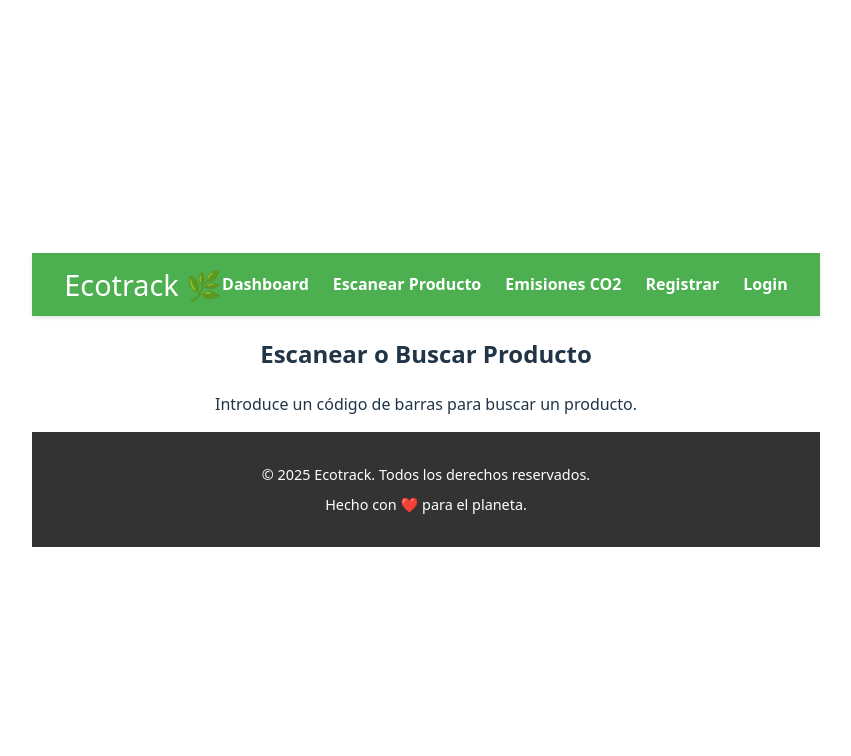
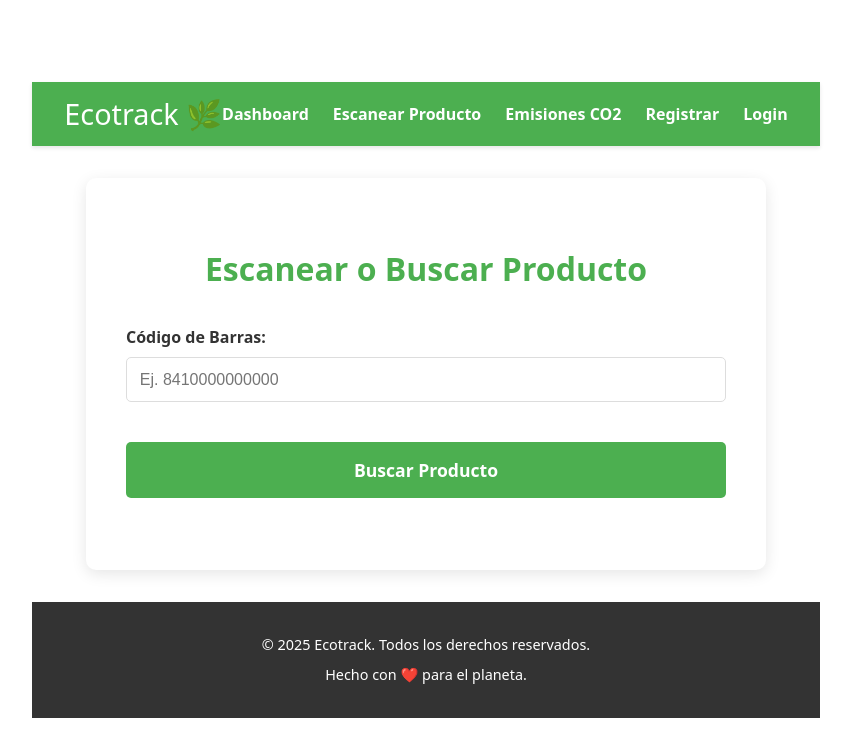
Before and after one commit to ElenaUC8/ecotrack, a React (Vite) app in the folder frontend/: page /scan-product in a window 1280 px wide. Shown: the top 756 px of the page, without its empty margins (214-1065 px from the left). Built offline with nearby package versions, Linux system fonts and the light colour scheme.

Commit message:
Escaneo productos

```diff
--- a/frontend/src/pages/ProductScanner.css
+++ b/frontend/src/pages/ProductScanner.css
@@ -1,2 +1,113 @@
 /* src/pages/ProductScanner.css */
-/* Estilos para el escáner de productos */
+.product-scanner-container {
+  max-width: 600px;
+  margin: 2rem auto;
+  padding: 2.5rem;
+  background-color: #ffffff;
+  border-radius: 10px;
+  box-shadow: 0 4px 15px rgba(0, 0, 0, 0.1);
+  text-align: center;
+}
+
+.product-scanner-container h2 {
+  color: #4CAF50;
+  margin-bottom: 2rem;
+  font-size: 2rem;
+}
+
+.product-search-form {
+  display: flex;
+  flex-direction: column;
+  gap: 1.5rem;
+  margin-bottom: 2rem;
+}
+
+.product-search-form .form-group {
+  text-align: left;
+}
+
+.product-search-form label {
+  display: block;
+  margin-bottom: 0.5rem;
+  font-weight: bold;
+  color: #333;
+}
+
+.product-search-form input[type="text"] {
+  width: 100%;
+  padding: 0.8rem;
+  border: 1px solid #ddd;
+  border-radius: 5px;
+  font-size: 1rem;
+  box-sizing: border-box;
+}
+
+.product-search-form input:focus {
+  border-color: #4CAF50;
+  outline: none;
+  box-shadow: 0 0 0 3px rgba(76, 175, 80, 0.2);
+}
+
+.search-button, .favorite-button {
+  background-color: #4CAF50;
+  color: white;
+  padding: 1rem 1.5rem;
+  border: none;
+  border-radius: 5px;
+  font-size: 1.1rem;
+  font-weight: bold;
+  cursor: pointer;
+  transition: background-color 0.3s ease, transform 0.2s ease;
+  margin-top: 1rem;
+}
+
+.search-button:hover, .favorite-button:hover {
+  background-color: #45a049;
+  transform: translateY(-2px);
+}
+
+.search-button:disabled {
+  background-color: #cccccc;
+  cursor: not-allowed;
+}
+
+.product-details {
+  margin-top: 2rem;
+  padding: 1.5rem;
+  background-color: #f9f9f9;
+  border: 1px solid #eee;
+  border-radius: 8px;
+  text-align: left;
+}
+
+.product-details h3 {
+  color: #333;
+  margin-top: 0;
+  font-size: 1.8rem;
+  margin-bottom: 1rem;
+}
+
+.product-details p {
+  margin-bottom: 0.5rem;
+  color: #555;
+}
+
+.product-details strong {
+  color: #333;
+}
+
+.login-prompt {
+  color: #888;
+  font-style: italic;
+  margin-top: 1rem;
+}
+
+.error-message {
+  color: #d9534f;
+  background-color: #f2dede;
+  border: 1px solid #ebccd1;
+  padding: 10px;
+  border-radius: 5px;
+  margin-bottom: 1rem;
+  margin-top: 1rem; /* Asegura espacio si aparece después del formulario */
+}
--- a/frontend/src/pages/ProductScanner.jsx
+++ b/frontend/src/pages/ProductScanner.jsx
@@ -1,14 +1,123 @@
 // src/pages/ProductScanner.jsx
-import React from 'react';
+import React, { useState, useEffect } from 'react';
+import './ProductScanner.css'; // Crearemos este archivo para estilos específicos
 
 function ProductScanner() {
+  const [barcode, setBarcode] = useState('');
+  const [product, setProduct] = useState(null); // Para almacenar los datos del producto encontrado
+  const [error, setError] = useState('');
+  const [loading, setLoading] = useState(false); // Para indicar que la búsqueda está en curso
+
+  // Obtener el user_id del localStorage para las operaciones de favoritos
+  const userId = localStorage.getItem('user_id');
+
+  const handleSearch = async (event) => {
+    event.preventDefault();
+    setError('');
+    setProduct(null); // Limpiar producto anterior
+    setLoading(true);
+
+    if (!barcode) {
+      setError('Por favor, introduce un código de barras.');
+      setLoading(false);
+      return;
+    }
+
+    try {
+      const response = await fetch(`http://localhost:5000/api/products/search?barcode=${barcode}`);
+      const data = await response.json();
+
+      if (!response.ok) {
+        throw new Error(data.error || data.message || 'Error al buscar el producto');
+      }
+
+      setProduct(data); // Guarda los datos del producto
+      console.log('Producto encontrado:', data);
+
+    } catch (err) {
+      console.error('Error en la búsqueda:', err);
+      setError(err.message || 'Error desconocido al buscar el producto.');
+    } finally {
+      setLoading(false);
+    }
+  };
+
+  const handleAddFavorite = async () => {
+    if (!userId) {
+      setError('Debes iniciar sesión para añadir favoritos.');
+      return;
+    }
+    if (!product || !product.barcode) {
+      setError('No hay producto seleccionado para añadir a favoritos.');
+      return;
+    }
+
+    try {
+      const response = await fetch(`http://localhost:5000/api/users/${userId}/favorites`, {
+        method: 'POST',
+        headers: {
+          'Content-Type': 'application/json',
+        },
+        body: JSON.stringify({ barcode: product.barcode }),
+      });
+
+      const data = await response.json();
+
+      if (!response.ok) {
+        throw new Error(data.error || data.message || 'Error al añadir a favoritos');
+      }
+
+      alert(data.message || 'Producto añadido a favoritos!');
+      console.log('Favorito añadido:', data);
+
+    } catch (err) {
+      console.error('Error al añadir favorito:', err);
+      setError(err.message || 'Error desconocido al añadir a favoritos.');
+    }
+  };
+
   return (
-    <section>
+    <section className="product-scanner-container">
       <h2>Escanear o Buscar Producto</h2>
-      <p>Introduce un código de barras para buscar un producto.</p>
-      {/* Aquí irá el campo de entrada para el código de barras y el botón de búsqueda */}
+      <form onSubmit={handleSearch} className="product-search-form">
+        <div className="form-group">
+          <label htmlFor="barcode">Código de Barras:</label>
+          <input
+            type="text"
+            id="barcode"
+            value={barcode}
+            onChange={(e) => setBarcode(e.target.value)}
+            placeholder="Ej. 8410000000000"
+            required
+          />
+        </div>
+        <button type="submit" className="search-button" disabled={loading}>
+          {loading ? 'Buscando...' : 'Buscar Producto'}
+        </button>
+      </form>
+
+      {error && <p className="error-message">{error}</p>}
+
+      {product && (
+        <div className="product-details">
+          <h3>{product.name}</h3>
+          <p><strong>Código de Barras:</strong> {product.barcode}</p>
+          <p><strong>Nutriscore:</strong> {product.nutriscore || 'N/A'}</p>
+          <p><strong>Ecoscore:</strong> {product.ecoscore || 'N/A'}</p>
+          <p><strong>Categoría:</strong> {product.category || 'N/A'}</p>
+          {
+            userId ? ( // Solo muestra el botón de favorito si el usuario está logueado
+              <button onClick={handleAddFavorite} className="favorite-button">
+                Añadir a Favoritos
+              </button>
+            ) : (
+              <p className="login-prompt">Inicia sesión para añadir a favoritos.</p>
+            )
+          }
+        </div>
+      )}
     </section>
   );
 }
 
-export default ProductScanner; // ¡Asegúrate de tener este 'export default'!
+export default ProductScanner;
```
Also changed, not shown: 1 other file (tests, documents, lock files or other folders).
